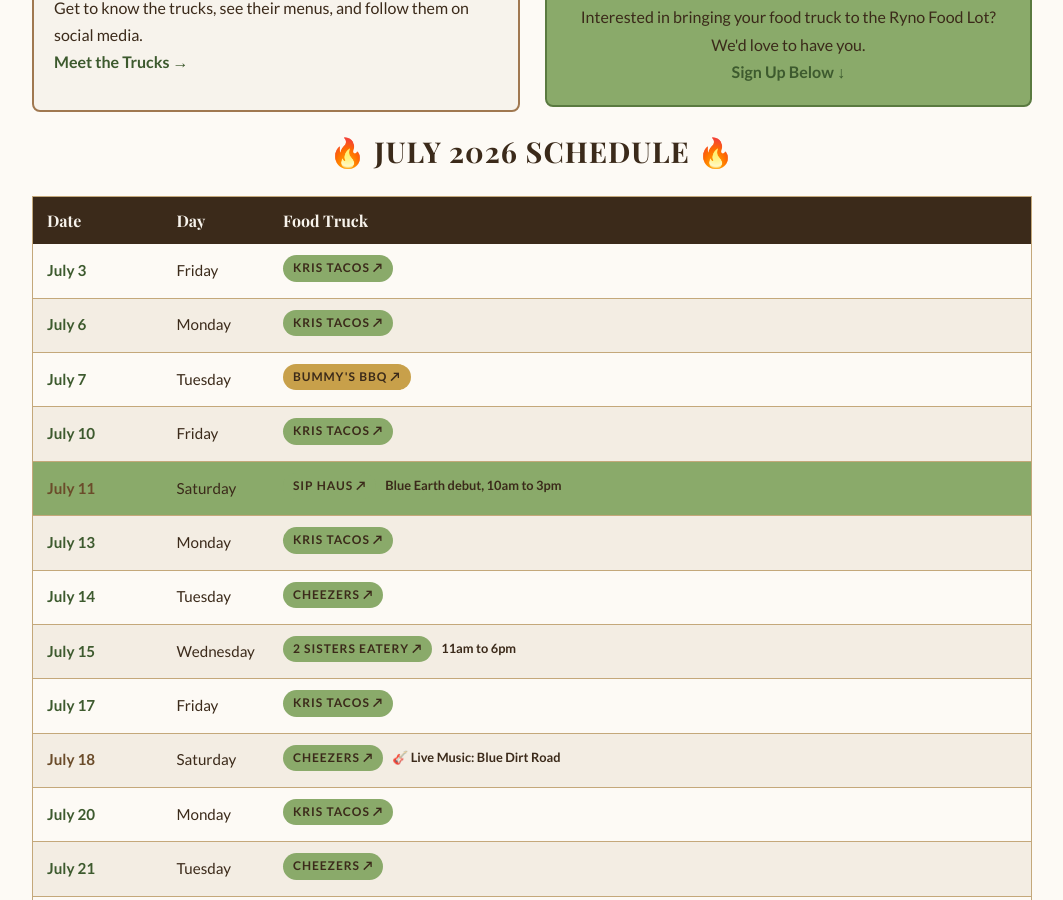
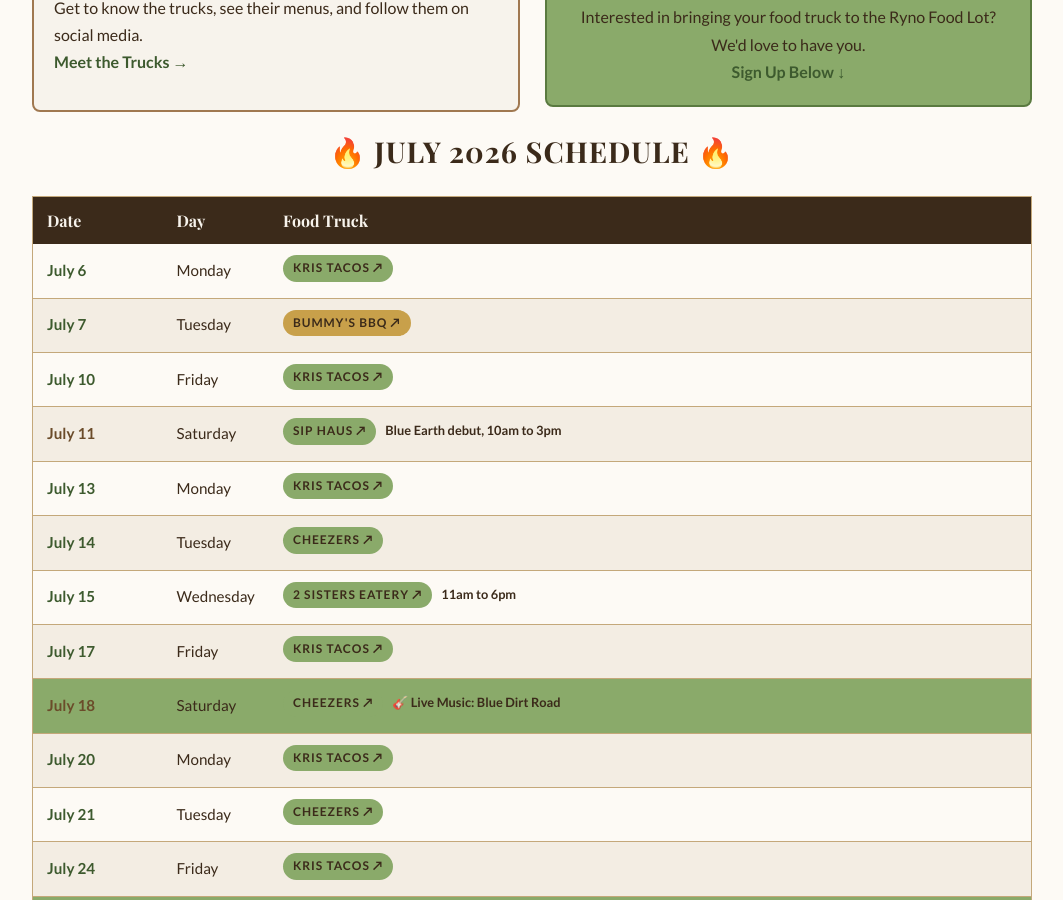
Before and after one commit to blueearthcommunitymarket/blueearthcommunitymarket.github.io, a Jekyll site: the page built from ryno-food-lot/index.html, in a window 1280 px wide and 900 px high, scrolled down 479 px. Shown: the whole window, without its empty margins (108-1171 px from the left). Built offline with Jekyll 4.4.1, drawn with Linux system fonts in a browser that asks for light colours; some web fonts are replaced.

Commit message:
Remove past July 3 Kris Tacos date

```diff
--- a/ryno-food-lot/index.html
+++ b/ryno-food-lot/index.html
@@ -226,7 +226,6 @@
                 <tr><th style="width:130px;">Date</th><th style="width:100px;">Day</th><th>Food Truck</th></tr>
             </thead>
             <tbody>
-                <tr><td class="race-date">July 3</td><td>Friday</td><td><span class="tag"><a href="https://www.facebook.com/share/1AquB7sxYj/?mibextid=wwXIfr" target="_blank" rel="noopener" style="color:inherit;text-decoration:none;">Kris Tacos ↗</a></span></td></tr>
                 <tr><td class="race-date">July 6</td><td>Monday</td><td><span class="tag"><a href="https://www.facebook.com/share/1AquB7sxYj/?mibextid=wwXIfr" target="_blank" rel="noopener" style="color:inherit;text-decoration:none;">Kris Tacos ↗</a></span></td></tr>
                 <tr><td class="race-date">July 7</td><td>Tuesday</td><td><span class="tag tag-gold"><a href="https://www.facebook.com/share/1GXr44CKx8/?mibextid=wwXIfr" target="_blank" rel="noopener" style="color:inherit;text-decoration:none;">Bummy's BBQ ↗</a></span></td></tr>
                 <tr><td class="race-date">July 10</td><td>Friday</td><td><span class="tag"><a href="https://www.facebook.com/share/1AquB7sxYj/?mibextid=wwXIfr" target="_blank" rel="noopener" style="color:inherit;text-decoration:none;">Kris Tacos ↗</a></span></td></tr>
```
